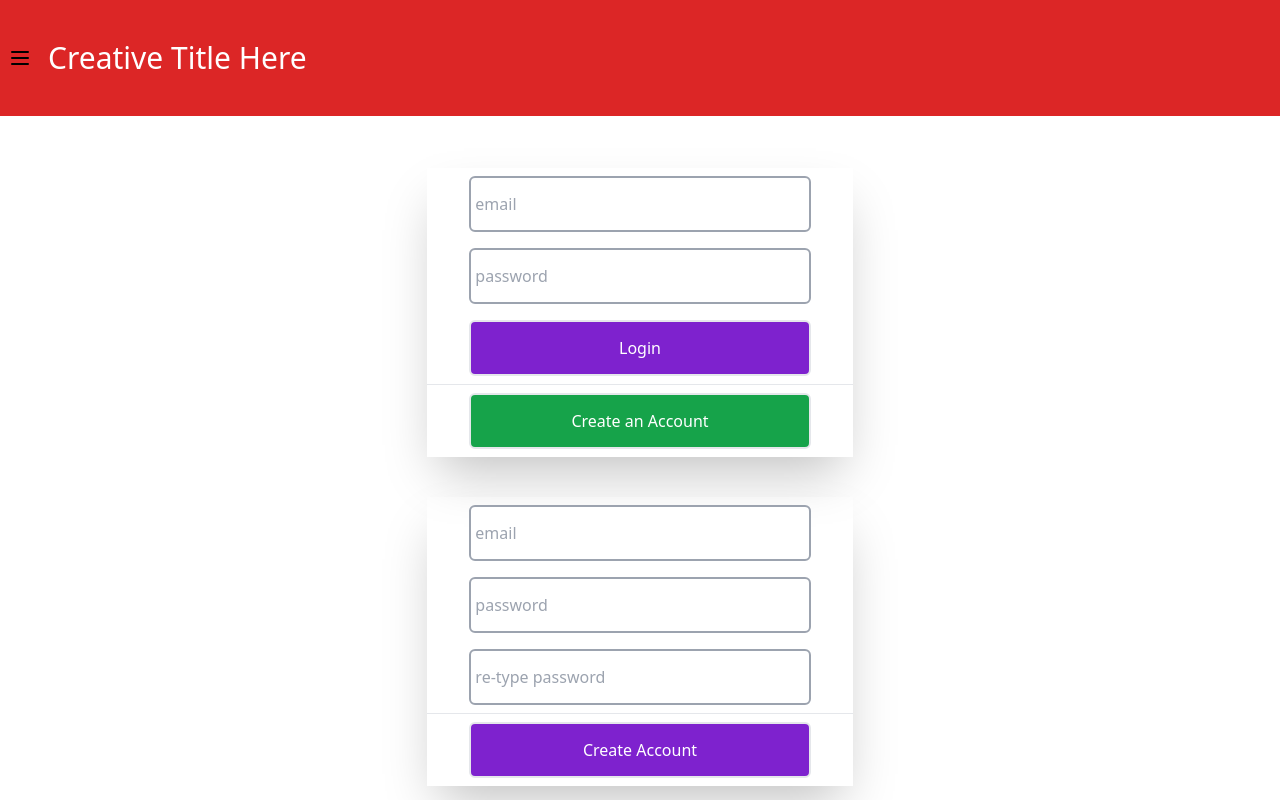
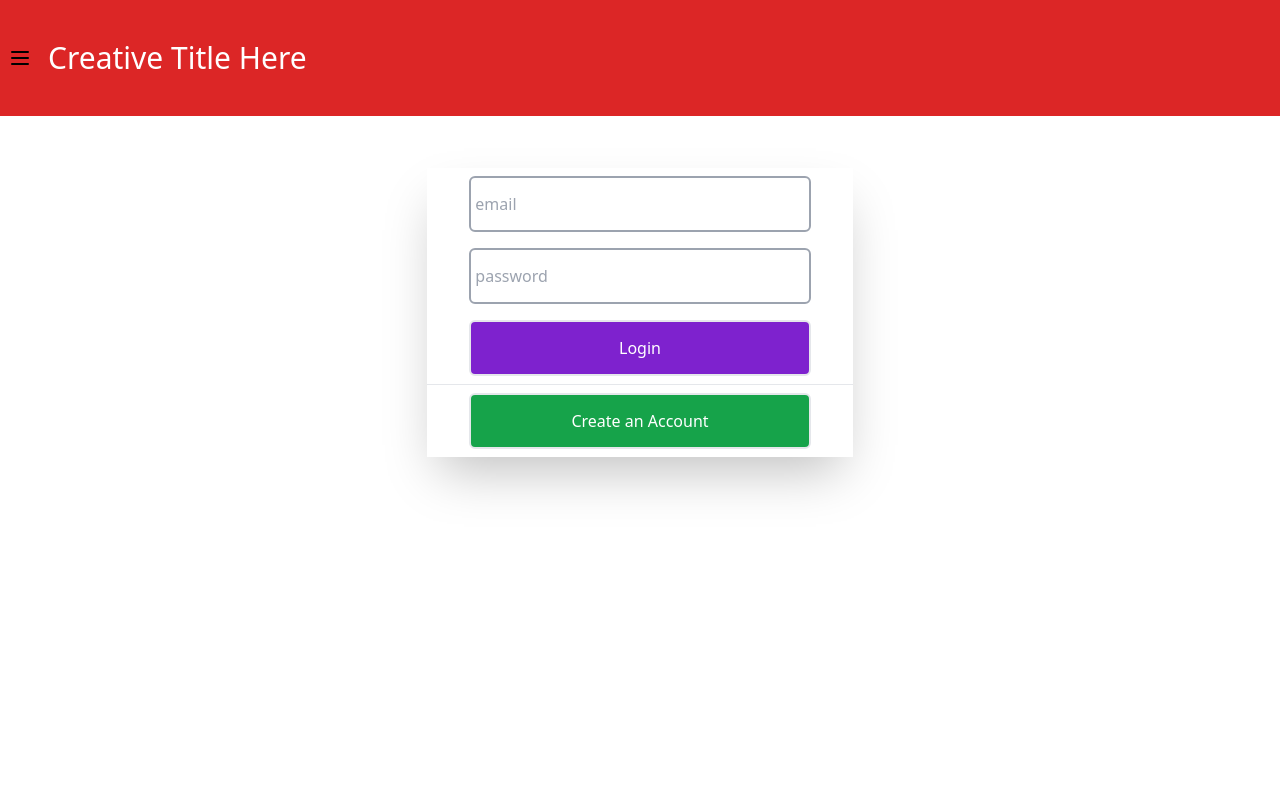
Before and after one commit to alexbrandon3/social-media-mockup, a React (Create React App) app: page / in a window 1280 px wide. Built offline with nearby package versions, Linux system fonts and the light colour scheme.

Commit message:
added state to homepage to toggle between login and signup

```diff
--- a/src/components/homepage/HomePage.js
+++ b/src/components/homepage/HomePage.js
@@ -1,14 +1,18 @@
-import React from "react";
+import React, { useState } from "react";
 import LoginNavbar from "./LoginNavbar";
 import Login from "./Login";
 import SignUp from "./Signup";
 
 const HomePage = () => {
+  const [loggingIn, setLoggingIn] = useState(true);
   return (
     <div>
       <LoginNavbar />
-      <Login />
-      <SignUp />
+      {loggingIn === true ? (
+        <Login loggingIn={loggingIn} setLoggingIn={setLoggingIn} />
+      ) : (
+        <SignUp />
+      )}
     </div>
   );
 };
--- a/src/components/homepage/Login.js
+++ b/src/components/homepage/Login.js
@@ -1,6 +1,6 @@
 import React from "react";
 
-const SignUp = () => {
+const SignUp = ({ loggingIn, setLoggingIn }) => {
   return (
     <div className="flex justify-center">
       <div className="flex-col flex-wrap mt-10 w-1/3 shadow-2xl">
@@ -18,7 +18,10 @@ const SignUp = () => {
           Login
         </button>
         <hr />
-        <button className="h-14 m-2 p-1 w-4/5 rounded-md border-2 text-white bg-green-600 hover:bg-green-700">
+        <button
+          onClick={() => setLoggingIn(!loggingIn)}
+          className="h-14 m-2 p-1 w-4/5 rounded-md border-2 text-white bg-green-600 hover:bg-green-700"
+        >
           Create an Account
         </button>
       </div>
```
